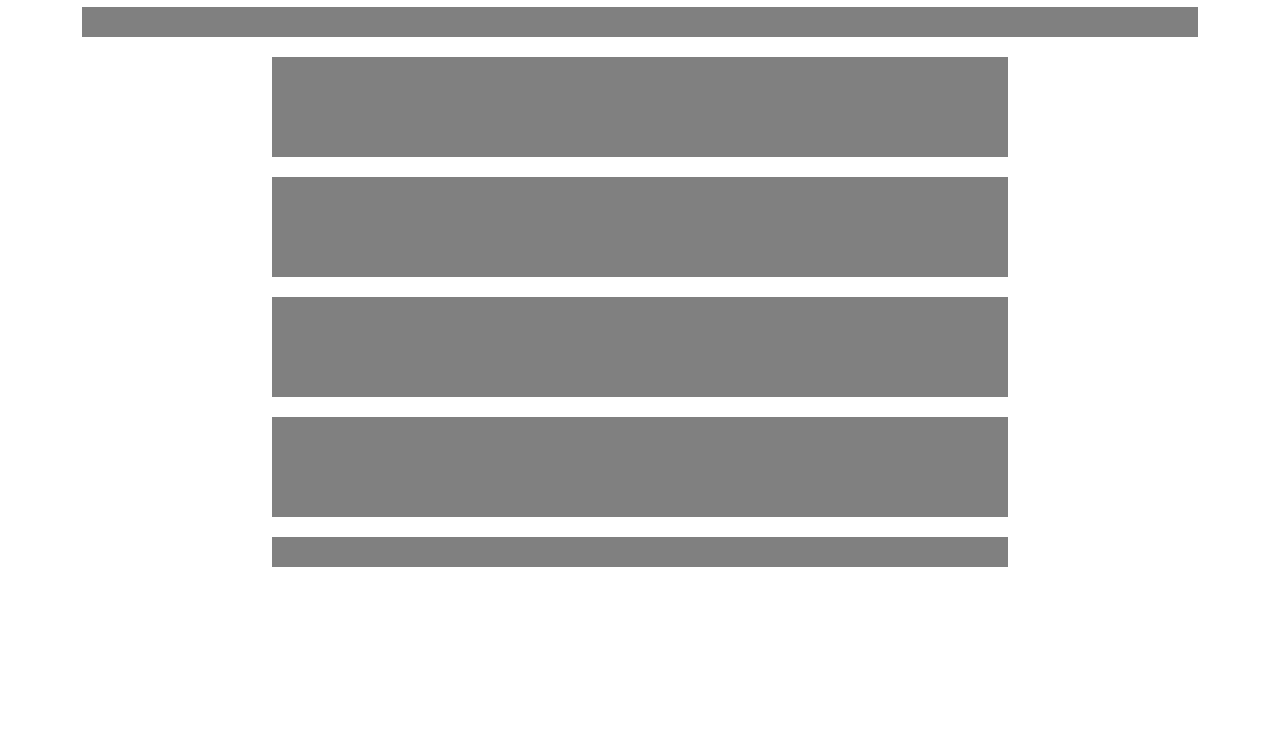
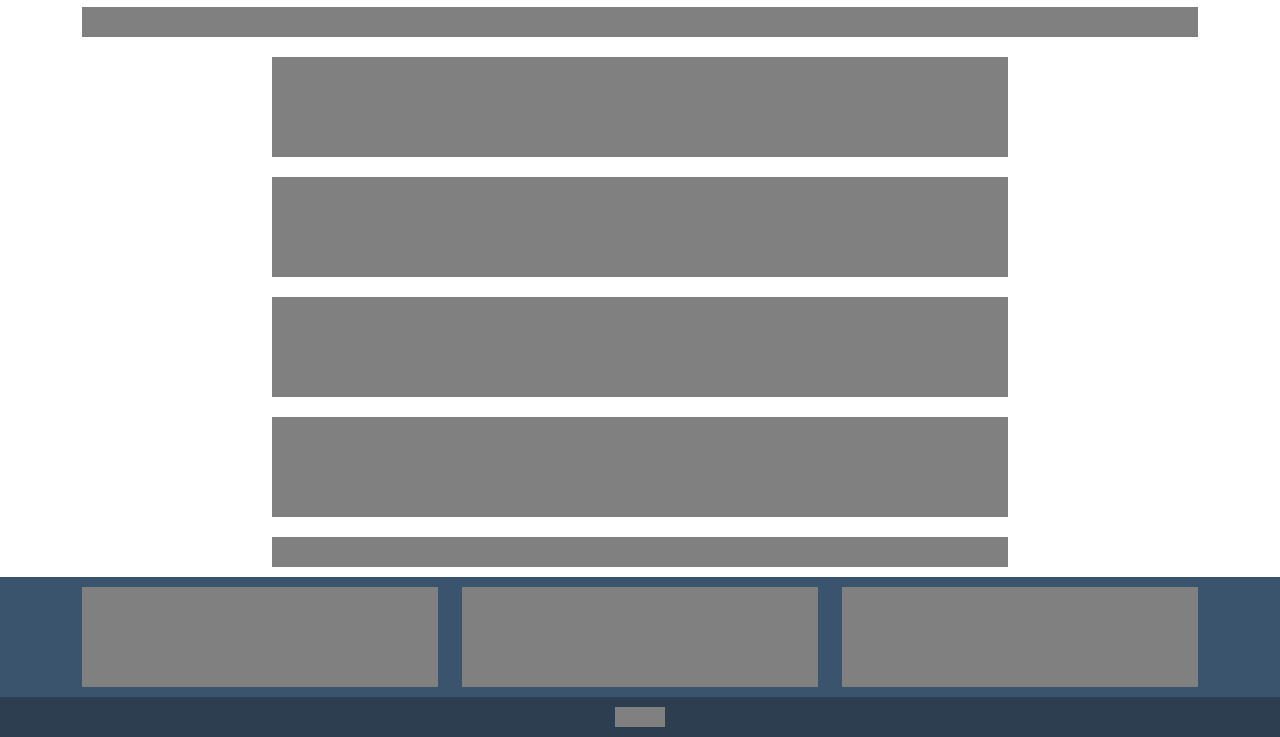
Before and after one commit to Valkyrux/html-css-bootstrap-freelancer, a plain HTML site: page index.html in a window 1280 px wide. Shown: the part 1123-1860 px from the top of the page. Before the commit the page ends 1700 px from the top, so only its background shows below. Drawn offline with nearby package versions, Linux system fonts and the light colour scheme.

Commit message:
exercise_complete

```diff
--- a/css/style.css
+++ b/css/style.css
@@ -1,6 +1,7 @@
 :root {
     --dark-blue: #2c3e50;
     --aqua-green: #1abc9c;
+    --blue: #3a546d;
 }
 
 header {
@@ -63,3 +64,19 @@ header {
     background-color: gray;
     margin: 10px 0;
 }
+
+.ms_main_footer {
+    background-color: var(--blue);
+}
+
+.ms_foot_footer {
+    background-color: var(--dark-blue);
+    padding: 10px;
+}
+
+.ms_foot_footer div {
+    width: 50px;
+    margin: 0 auto;
+    background-color: gray;
+    height: 20px;
+}
--- a/index.html
+++ b/index.html
@@ -111,6 +111,27 @@
         </div>
     </section>
 
-    <footer></footer>
+    <footer>
+        <div class="ms_main_footer">
+            <div class="container">
+                <div class="row">
+                    <div class="col-12 col-md-4">
+                        <div class="ms_text"></div>
+                    </div>
+                    <div class="col-12 col-md-4">
+                        <div class="ms_text"></div>
+                    </div>
+                    <div class="col-12 col-md-4">
+                        <div class="ms_text"></div>
+                    </div>
+                </div>
+            </div>
+        </div>
+
+        <div class="ms_foot_footer">
+            <div>
+            </div>
+        </div>
+    </footer>
 </body>
 </html>
```
